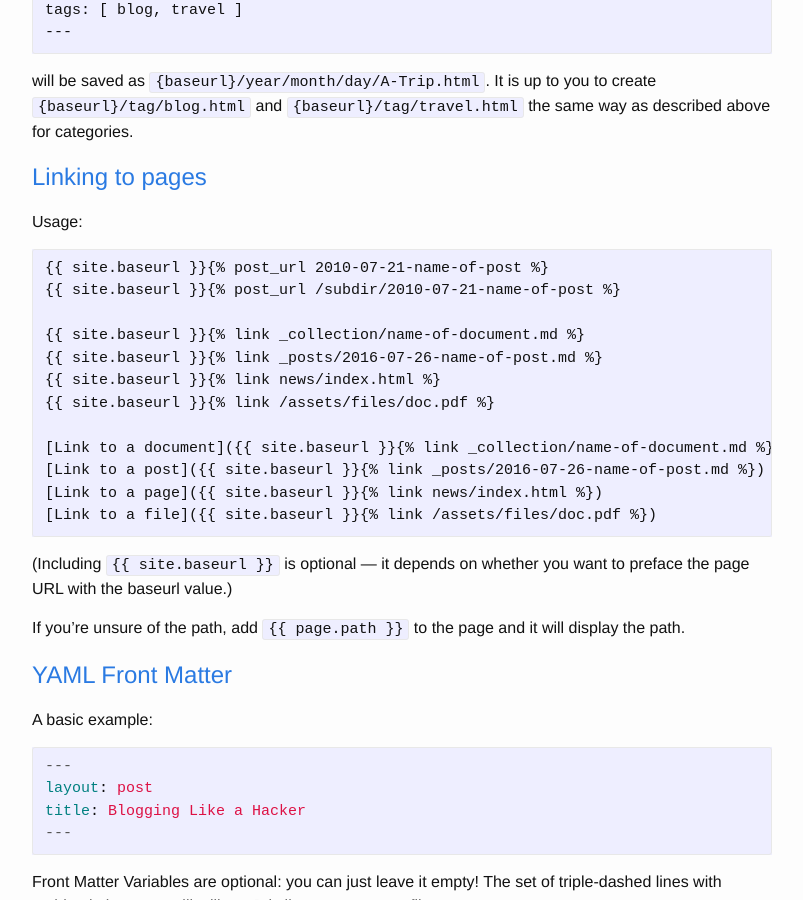
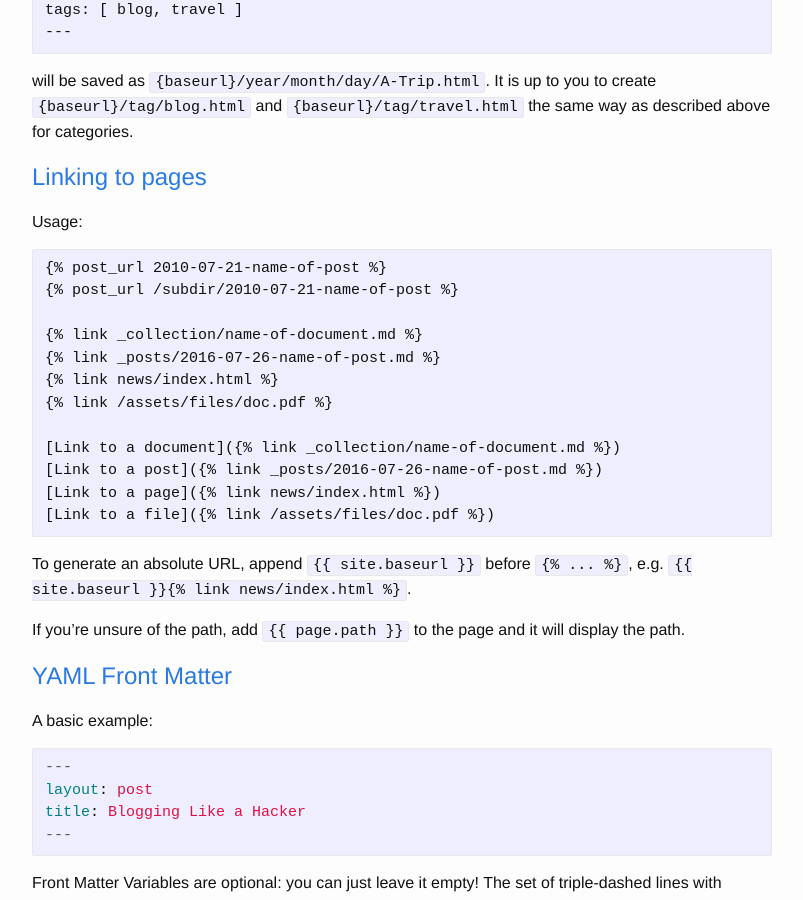
Before and after one commit to ggaarder7/yanhh0.github.io, a Jekyll site: the page built from blog/_majors/2018-06-30-blog-on-github-io-with-jekyll.md, in a window 1280 px wide and 900 px high, scrolled down 5932 px. Shown: the whole window, without its empty margins (238-1041 px from the left). Built offline with Jekyll 4.4.1, drawn with Linux system fonts in a browser that asks for light colours.

Commit message:
*** empty log message ***

````diff
--- a/blog/_majors/2018-06-30-blog-on-github-io-with-jekyll.md
+++ b/blog/_majors/2018-06-30-blog-on-github-io-with-jekyll.md
@@ -337,24 +337,24 @@ Usage:
 
 {% raw %}
 ```
-{{ site.baseurl }}{% post_url 2010-07-21-name-of-post %}
-{{ site.baseurl }}{% post_url /subdir/2010-07-21-name-of-post %}
+{% post_url 2010-07-21-name-of-post %}
+{% post_url /subdir/2010-07-21-name-of-post %}
 
-{{ site.baseurl }}{% link _collection/name-of-document.md %}
-{{ site.baseurl }}{% link _posts/2016-07-26-name-of-post.md %}
-{{ site.baseurl }}{% link news/index.html %}
-{{ site.baseurl }}{% link /assets/files/doc.pdf %}
+{% link _collection/name-of-document.md %}
+{% link _posts/2016-07-26-name-of-post.md %}
+{% link news/index.html %}
+{% link /assets/files/doc.pdf %}
 
-[Link to a document]({{ site.baseurl }}{% link _collection/name-of-document.md %})
-[Link to a post]({{ site.baseurl }}{% link _posts/2016-07-26-name-of-post.md %})
-[Link to a page]({{ site.baseurl }}{% link news/index.html %})
-[Link to a file]({{ site.baseurl }}{% link /assets/files/doc.pdf %})
+[Link to a document]({% link _collection/name-of-document.md %})
+[Link to a post]({% link _posts/2016-07-26-name-of-post.md %})
+[Link to a page]({% link news/index.html %})
+[Link to a file]({% link /assets/files/doc.pdf %})
 ```
 {% endraw %}
 
 {% raw %}
-(Including `{{ site.baseurl }}` is optional — it depends on whether
-you want to preface the page URL with the baseurl value.)
+To generate an absolute URL, append `{{ site.baseurl }}` before
+`{% ... %}`, e.g. `{{ site.baseurl }}{% link news/index.html %}`.
 
 If you’re unsure of the path, add `{{ page.path }}` to the page and it
 will display the path.
````
